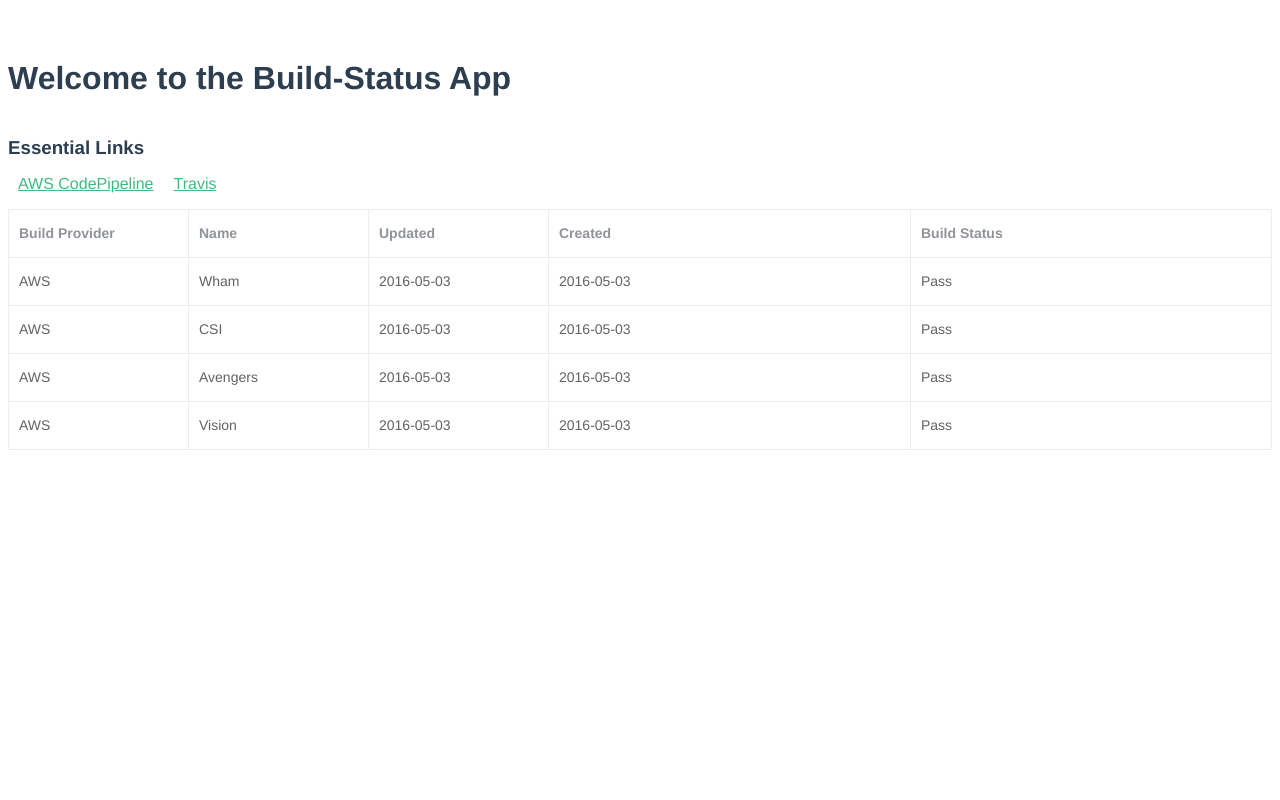
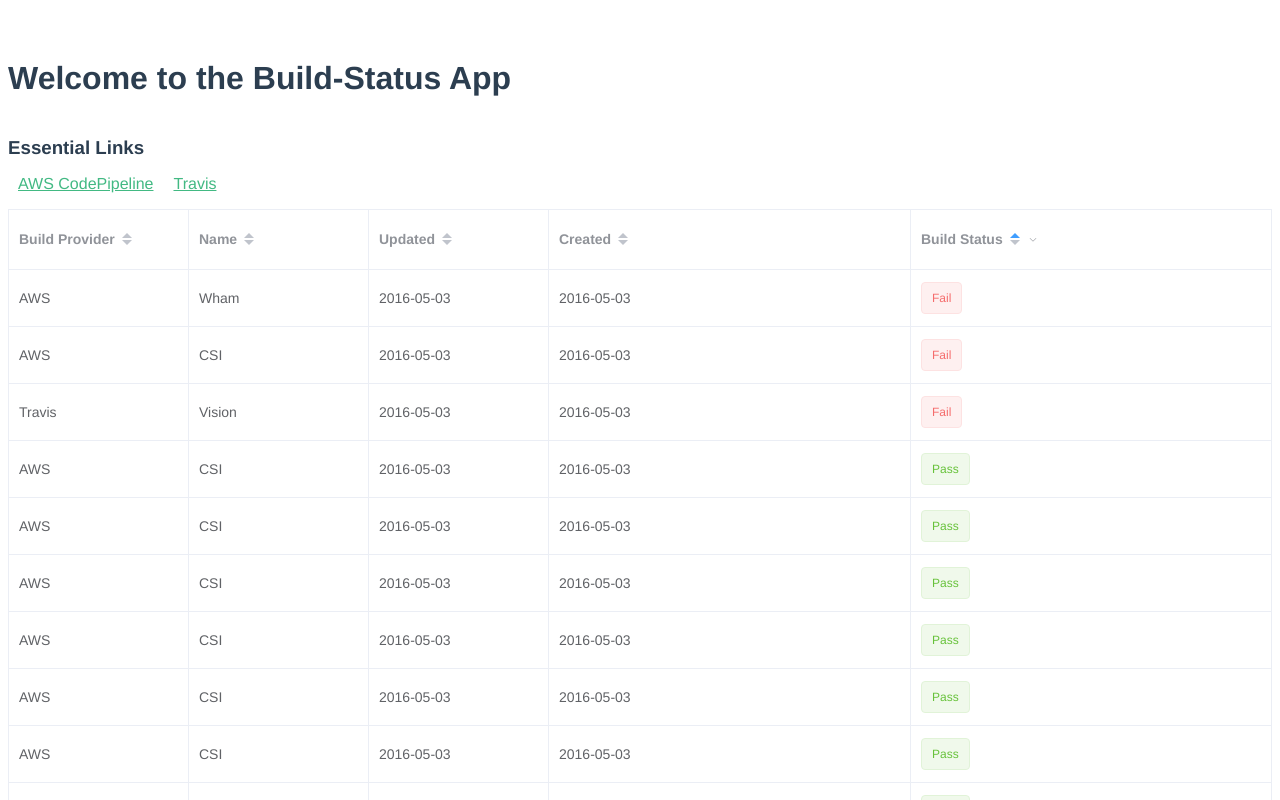
Before and after one commit to dollyds5a/build-status, a Vue app: page / in a window 1280 px wide. Shown: the top 800 px of the page. Built offline with nearby package versions, Linux system fonts and the light colour scheme.

Commit message:
Improve rendering on the table.

```diff
--- a/src/App.vue
+++ b/src/App.vue
@@ -5,29 +5,41 @@
       <el-table
     :data="tableData"
     border
+    :default-sort="{prop: 'buildStatus', order: 'ascending'}"
     style="width: 100%">
      <el-table-column
+      sortable
       prop="buildProvider"
       label="Build Provider"
       width="180">
     </el-table-column>
     <el-table-column
+      sortable
       prop="name"
       label="Name"
       width="180">
     </el-table-column>
     <el-table-column
+      sortable
       prop="updated"
       label="Updated"
       width="180">
     </el-table-column>
     <el-table-column
+      sortable
       prop="created"
       label="Created">
     </el-table-column>
     <el-table-column
+      sortable
       prop="buildStatus"
-      label="Build Status">
+      label="Build Status"
+      :filter-method="filterTag">
+      <template slot-scope="scope">
+        <el-tag
+          :type="tagType(scope)"
+          disable-transitions>{{scope.row.buildStatus}}</el-tag>
+      </template>
     </el-table-column>
   </el-table>
     </div>
@@ -42,11 +54,33 @@ export default {
   components: {
     HelloWorld
   },
+  methods: {
+    tagType({row}) {
+      if (row.buildStatus === 'Pending') {
+        return 'warning';
+      }
+      if (row.buildStatus === 'Fail') {
+        return 'danger';
+      } else if (row.buildStatus === 'Pass') {
+        return 'success';
+      }
+      return '';
+    },
+    filterTag(value, row) {
+    return row.buildStatus === value;
+    },
+  },
   data() {
         return {
           tableData: [{
             buildProvider: 'AWS',
             name: 'Wham',
+            updated: '2016-05-03',
+            created: '2016-05-03',
+            buildStatus: 'Fail'
+          }, {
+            buildProvider: 'AWS',
+            name: 'CSI',
             updated: '2016-05-03',
             created: '2016-05-03',
             buildStatus: 'Pass'
@@ -58,16 +92,76 @@ export default {
             buildStatus: 'Pass'
           }, {
             buildProvider: 'AWS',
-            name: 'Avengers',
+            name: 'CSI',
             updated: '2016-05-03',
             created: '2016-05-03',
             buildStatus: 'Pass'
           }, {
             buildProvider: 'AWS',
+            name: 'CSI',
+            updated: '2016-05-03',
+            created: '2016-05-03',
+            buildStatus: 'Pass'
+          }, {
+            buildProvider: 'AWS',
+            name: 'CSI',
+            updated: '2016-05-03',
+            created: '2016-05-03',
+            buildStatus: 'Pass'
+          }, {
+            buildProvider: 'AWS',
+            name: 'CSI',
+            updated: '2016-05-03',
+            created: '2016-05-03',
+            buildStatus: 'Pass'
+          }, {
+            buildProvider: 'AWS',
+            name: 'CSI',
+            updated: '2016-05-03',
+            created: '2016-05-03',
+            buildStatus: 'Pass'
+          }, {
+            buildProvider: 'AWS',
+            name: 'CSI',
+            updated: '2016-05-03',
+            created: '2016-05-03',
+            buildStatus: 'Pass'
+          }, {
+            buildProvider: 'Travis',
+            name: 'CSI',
+            updated: '2016-05-03',
+            created: '2016-05-03',
+            buildStatus: 'Pass'
+          }, {
+            buildProvider: 'Travis',
+            name: 'CSI',
+            updated: '2016-05-03',
+            created: '2016-05-03',
+            buildStatus: 'Pass'
+          }, {
+            buildProvider: 'AWS',
+            name: 'CSI',
+            updated: '2016-05-03',
+            created: '2016-05-03',
+            buildStatus: 'Fail'
+          }, {
+            buildProvider: 'AWS',
+            name: 'CSI',
+            updated: '2016-05-03',
+            created: '2016-05-03',
+            buildStatus: 'Pending'
+          }, {
+            buildProvider: 'AWS',
+            name: 'Avengers',
+            updated: '2016-05-03',
+            created: '2016-05-03',
+            buildStatus: 'Pending'
+          }, {
+            buildProvider: 'Travis',
             name: 'Vision',
             updated: '2016-05-03',
             created: '2016-05-03',
-            buildStatus: 'Pass'
+            buildStatus: 'Fail'
           }]
         }
       }
```
